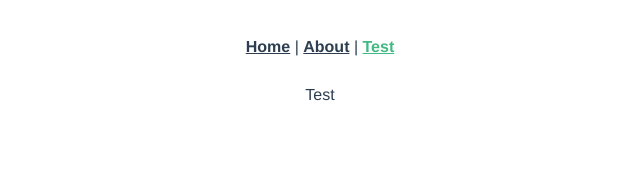
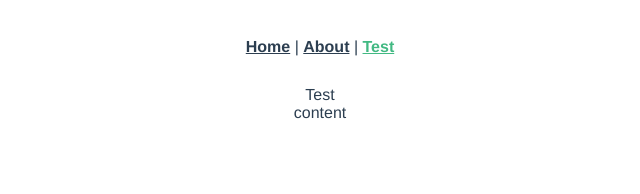
Before and after one commit to MusicTen/vue3-demo, a Vue app: page /#/test in a window 1280 px wide. Shown: the top 194 px of the page, without its empty margins (320-960 px from the left). Built offline with nearby package versions, Linux system fonts and the light colour scheme.

Commit message:
Fragments

```diff
--- a/src/views/Test.vue
+++ b/src/views/Test.vue
@@ -1,5 +1,6 @@
 <template>
   <div>Test</div>
+  <div>content</div>
 </template>
 <script>
 export default {
```
